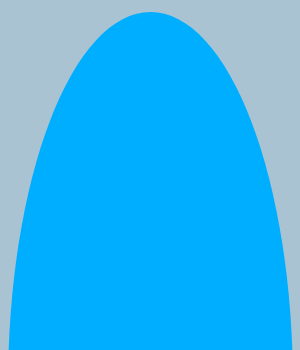
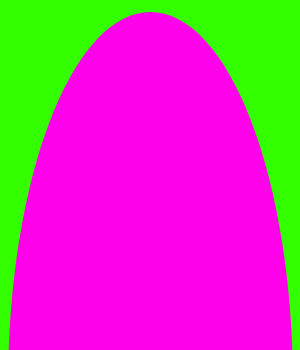
Before and after one commit to davimatyi/nut-app, an Electron app: page index.html in a window 300 px wide. Shown: the top 350 px of the page. Drawn offline with Linux system fonts and the light colour scheme.

Commit message:
a much better color scheme

```diff
--- a/index.html
+++ b/index.html
@@ -5,7 +5,7 @@
     <title>Hello World!</title>
     <style>
       html, body{
-        background-color: rgb(169, 195, 211);
+        background-color: rgb(51, 255, 0);
         width: 100%;
         height: 100%;
         margin: 0;
@@ -20,7 +20,7 @@
         margin-top: 4%;
         padding: 5%;
         border-radius: 50%;
-        background-color: rgb(0, 174, 255);
+        background-color: rgb(255, 0, 234);
         font-size: 3rem;
         font-weight: bold;
         user-select: none;
```
